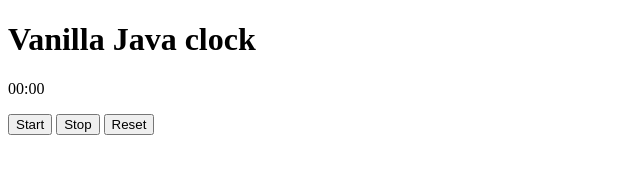
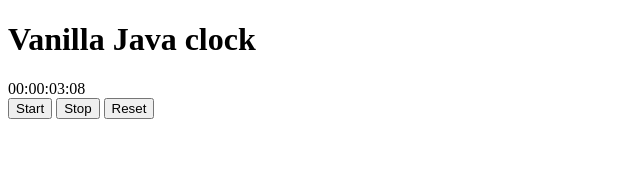
Before and after one commit to emilianoberon10/JavaClock, a plain HTML site: page index.html in a window 1280 px wide. Both pictures are taken after a click on the button "Start". Shown: the whole page, without its empty margins (0-640 px from the left). Drawn offline with Linux system fonts and the light colour scheme.

Commit message:
stopWatch working

```diff
--- a/index.html
+++ b/index.html
@@ -11,7 +11,9 @@
     <main>
         <h1>Vanilla Java clock</h1>
         <div class="clock">
-            <p id="clock">00:00</p>
+            <div class="timer">
+                <span id="clock">00:00:00.00</span>
+            </div>
             <div class="clock__buttons">
                 <button id="btnstart" class="clock__buttons__start">Start</button>
                 <button id="btnstop" class="clock__buttons__Stop">Stop</button>
--- a/main.js
+++ b/main.js
@@ -1,18 +1,44 @@
-window.onload =()=>{
+window.onload = ()=>{
     h=0; m=0; s=0; ms=0; timeStarted=0;
-    clock = document.getElementById('clock')
-    btnStar = document.getElementById('btnstart')
-    btnStop = document.getElementById('btnstop')
-    btnReset = document.getElementById('btnreset')
+    clock = document.getElementById('clock');
+    btnStar = document.getElementById('btnstart');
+    btnStop = document.getElementById('btnstop');
+    btnReset = document.getElementById('btnreset');
+    event();
+};
 
+function event(){
+    btnStar.addEventListener('click', startClock);
+    btnStop.addEventListener('click', stopClock);
+    btnReset.addEventListener('click', resetClock);
 }
+function write(){
+    let ht, mt, st, mst;
+    ms++;
+    if(ms > 90){s++; ms=0;}
+    if(s > 59){m++; s= 0;}
+    if(m > 59){h++; m= 0;}
+    if(h > 24){h0;}
 
+    mst =('0' + ms).slice(-2);
+    st =('0' + s).slice(-2);
+    mt =('0' + m).slice(-2);
+    ht =('0' + h).slice(-2);
 
-function starClock(e){
-    e.preventDefault();
-
+    clock.innerHTML = `${ht}:${mt}:${st}:${mst}`;
 }
-function stopClock(e)
-btnStar.addEventListener('click', starClock);
-btnStop.addEventListener('click');
-btnReset.addEventListener('click');
+function startClock(){
+    write();
+    timeStarted = setInterval(write,10);
+    btnStar.removeEventListener('click', starClock);
+}
+function stopClock(){
+    clearInterval(timeStarted);
+    btnStar.addEventListener('click', startClock);
+}
+function resetClock(){
+    clearInterval(timeStarted);
+    clock.innerHTML ="00:00:00.00"
+    h=0; m=0; s=0; ms=0; timeStarted=0;
+    btnStar.addEventListener('click',startClock)
+}
```
